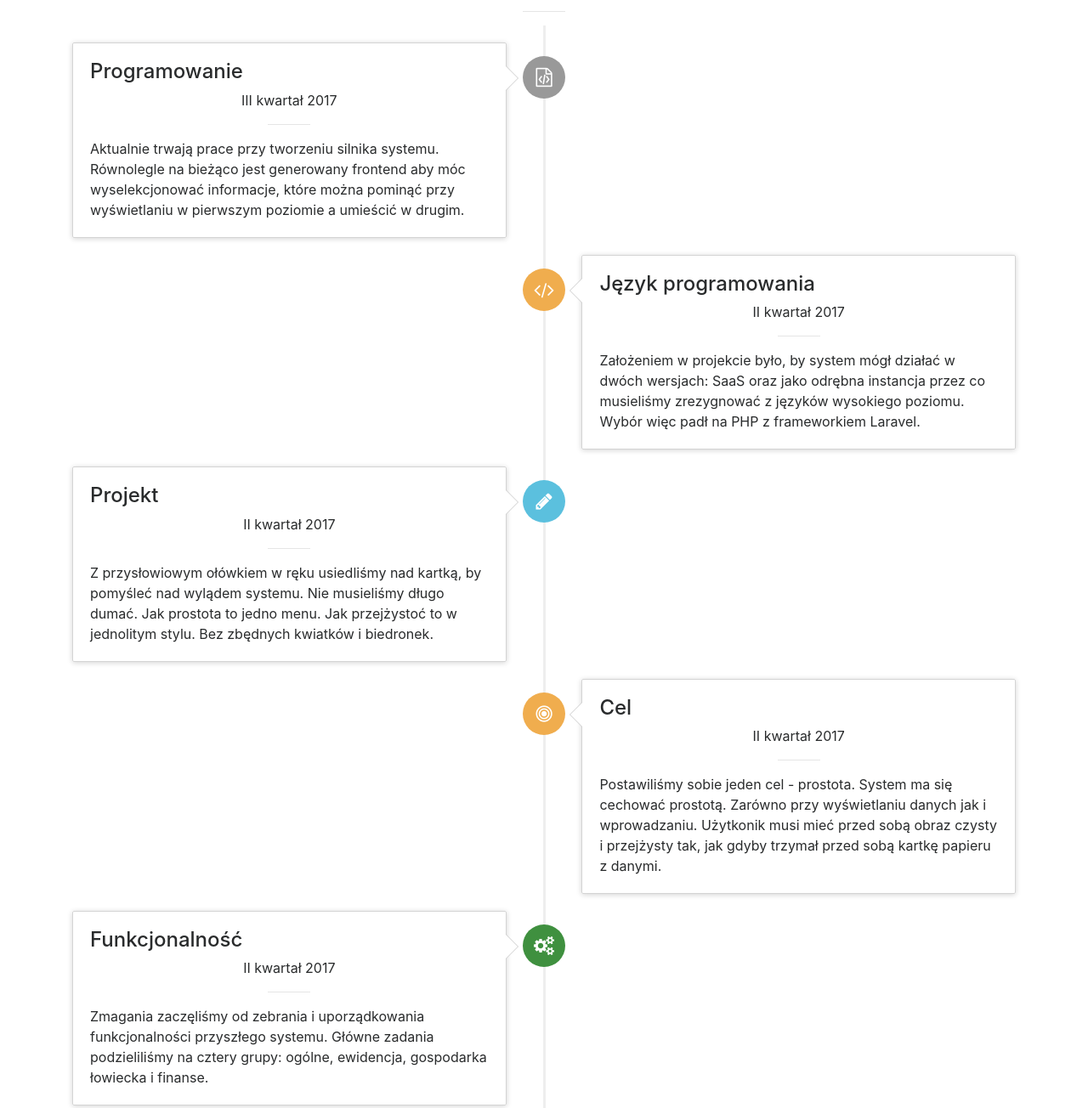
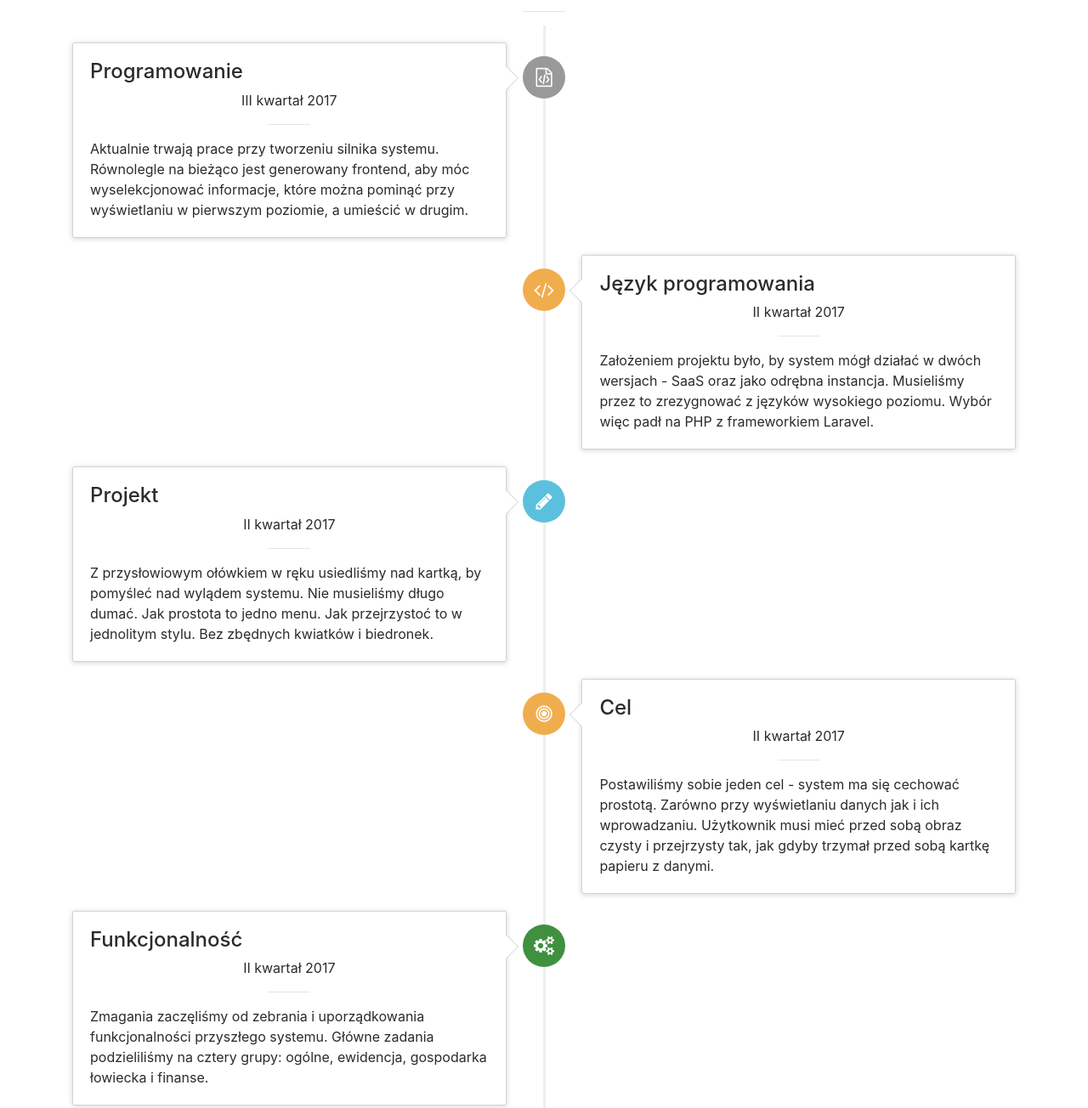
Before and after one commit to Sickboy/los, a website with bundled scripts: page index.html in a window 1280 px wide. Shown: the part 1356-2660 px from the top of the page at 85% size. Built offline with nearby package versions, Linux system fonts and the light colour scheme.

Commit message:
Commit message

```diff
--- a/index.html
+++ b/index.html
@@ -111,7 +111,7 @@
               <h4 class="timeline-title">Programowanie</h4>
             </div>
             <div class="timeline-body">
-              <p><center>III kwartał 2017</center><hr>Aktualnie trwają prace przy tworzeniu silnika systemu. Równolegle na bieżąco jest generowany frontend aby móc wyselekcjonować informacje, które można pominąć przy wyświetlaniu w pierwszym poziomie a umieścić w drugim.</p>
+              <p><center>III kwartał 2017</center><hr>Aktualnie trwają prace przy tworzeniu silnika systemu. Równolegle na bieżąco jest generowany frontend, aby móc wyselekcjonować informacje, które można pominąć przy wyświetlaniu w pierwszym poziomie, a umieścić w drugim.</p>
             </div>
           </div>
         </li>
@@ -122,7 +122,7 @@
               <h4 class="timeline-title">Język programowania</h4>
             </div>
             <div class="timeline-body">
-              <p><center>II kwartał 2017</center><hr>Założeniem w projekcie było, by system mógł działać w dwóch wersjach: SaaS oraz jako odrębna instancja przez co musieliśmy zrezygnować z języków wysokiego poziomu. Wybór więc padł na PHP z frameworkiem Laravel.</p>
+              <p><center>II kwartał 2017</center><hr>Założeniem projektu było, by system mógł działać w dwóch wersjach - SaaS oraz jako odrębna instancja. Musieliśmy przez to zrezygnować z języków wysokiego poziomu. Wybór więc padł na PHP z frameworkiem Laravel.</p>
             </div>
           </div>
         </li>
@@ -133,7 +133,7 @@
               <h4 class="timeline-title">Projekt</h4>
             </div>
             <div class="timeline-body">
-              <p><center>II kwartał 2017</center><hr>Z przysłowiowym ołówkiem w ręku usiedliśmy nad kartką, by pomyśleć nad wylądem systemu. Nie musieliśmy długo dumać. Jak prostota to jedno menu. Jak przejżystoć to w jednolitym stylu. Bez zbędnych kwiatków i biedronek.</p>
+              <p><center>II kwartał 2017</center><hr>Z przysłowiowym ołówkiem w ręku usiedliśmy nad kartką, by pomyśleć nad wylądem systemu. Nie musieliśmy długo dumać. Jak prostota to jedno menu. Jak przejrzystoć to w jednolitym stylu. Bez zbędnych kwiatków i biedronek.</p>
             </div>
           </div>
         </li>
@@ -144,7 +144,7 @@
               <h4 class="timeline-title">Cel</h4>
             </div>
             <div class="timeline-body">
-              <p><center>II kwartał 2017</center><hr>Postawiliśmy sobie jeden cel - prostota. System ma się cechować prostotą. Zarówno przy wyświetlaniu danych jak i wprowadzaniu. Użytkonik musi mieć przed sobą obraz czysty i przejżysty tak, jak gdyby trzymał przed sobą kartkę papieru z danymi. </p>
+              <p><center>II kwartał 2017</center><hr>Postawiliśmy sobie jeden cel - system ma się cechować prostotą. Zarówno przy wyświetlaniu danych jak i ich wprowadzaniu. Użytkownik musi mieć przed sobą obraz czysty i przejrzysty tak, jak gdyby trzymał przed sobą kartkę papieru z danymi. </p>
             </div>
           </div>
         </li>
@@ -276,7 +276,7 @@
                 <div class="col-lg-8 offset-lg-2 text-center">
                     <h2 class="section-heading">Bądź na bieżąco!</h2>
                     <hr class="primary">
-                    <p>Jeśli chcesz nam pomóc [wiedzą, umiejętnościami programowania, pomysłami] a jednocześnie chcesz uzyskać gotowy produkt zupełnie za darmo - odezwij się!</p>
+                    <p>Jeśli chcesz nam pomóc [wiedzą, umiejętnościami programowania, pomysłami], a jednocześnie chcesz uzyskać gotowy produkt zupełnie za darmo - odezwij się!</p>
                 </div>
                 <div class="col-lg-12 text-center">
                     <i class="fa fa-envelope-o fa-3x sr-contact"></i>
```
